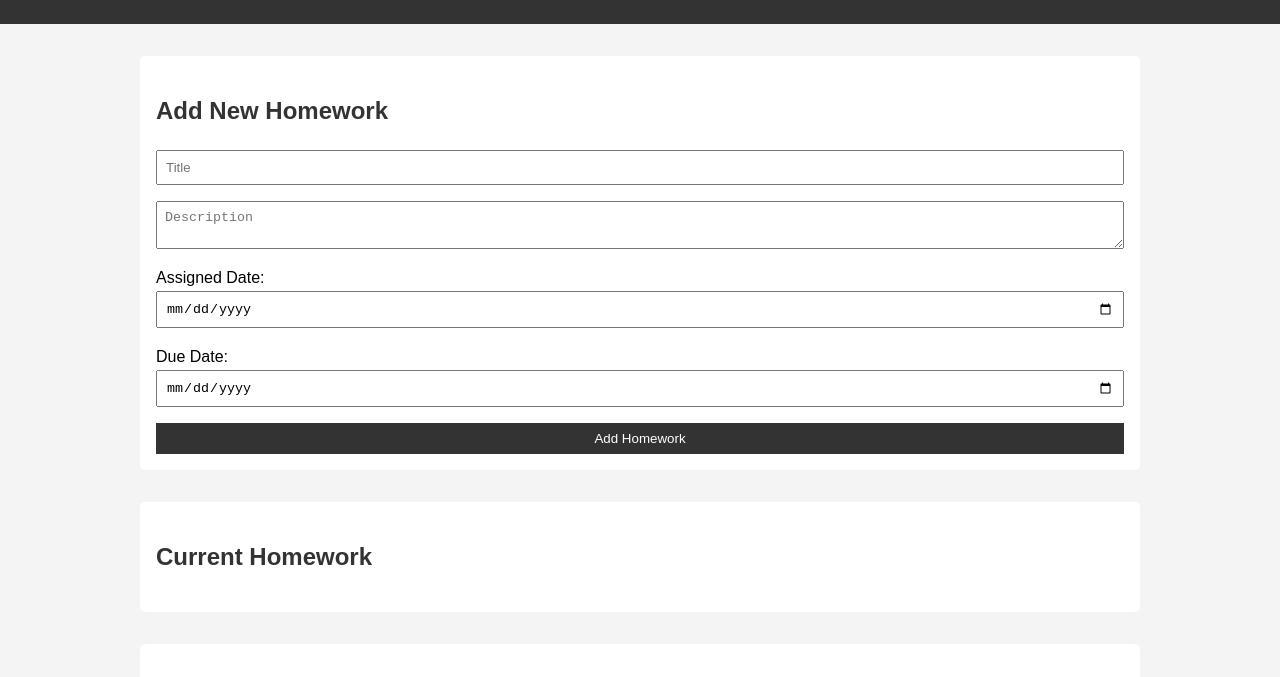
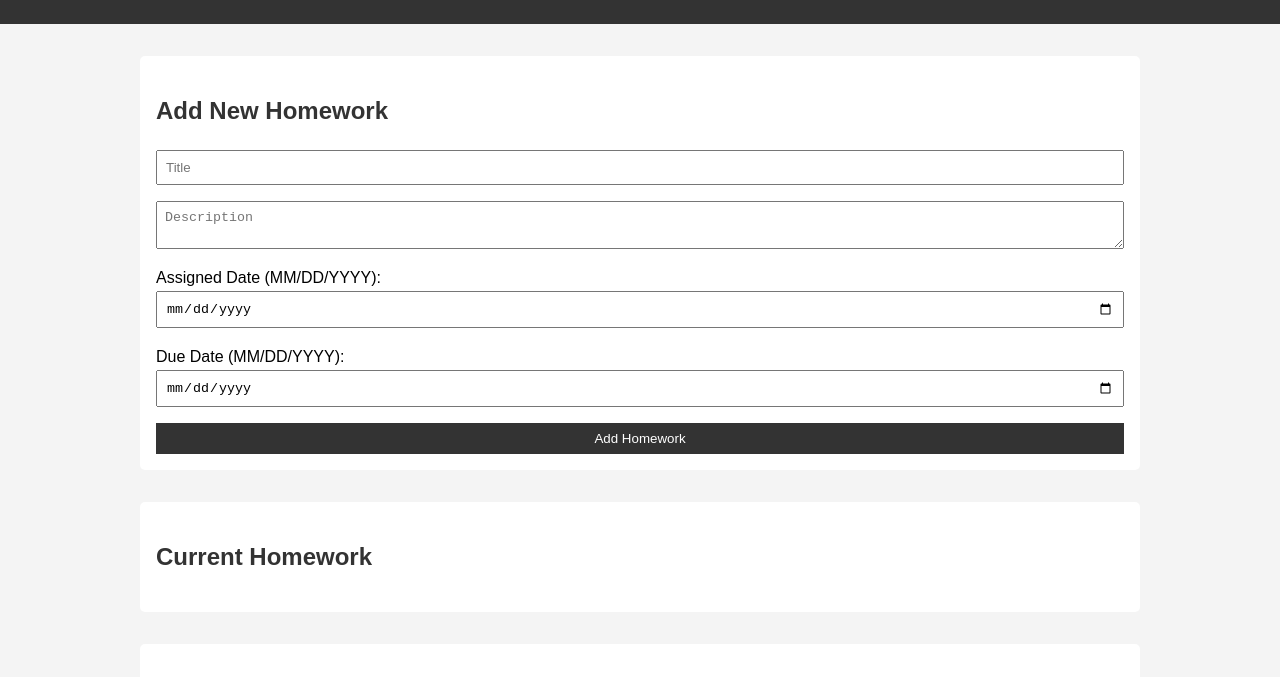
Before and after one commit to Caffeine-Gallery/homeworkhero-0192538ff96a, a website built with Vite: page frontend/index.html in a window 1280 px wide. Shown: the part 102-779 px from the top of the page. Built offline with nearby package versions, Linux system fonts and the light colour scheme; what @dfinity/agent would draw is missing.

Commit message:
019253b9-0175-7335-9aef-ee5100060dd7

```diff
--- a/frontend/index.html
+++ b/frontend/index.html
@@ -16,9 +16,9 @@
             <form id="homework-form">
                 <input type="text" id="title" placeholder="Title" required>
                 <textarea id="description" placeholder="Description" required></textarea>
-                <label for="assigned-date">Assigned Date:</label>
+                <label for="assigned-date">Assigned Date (MM/DD/YYYY):</label>
                 <input type="date" id="assigned-date" required>
-                <label for="due-date">Due Date:</label>
+                <label for="due-date">Due Date (MM/DD/YYYY):</label>
                 <input type="date" id="due-date" required>
                 <button type="submit">Add Homework</button>
             </form>
@@ -45,9 +45,9 @@
                 <input type="hidden" id="edit-id">
                 <input type="text" id="edit-title" placeholder="Title" required>
                 <textarea id="edit-description" placeholder="Description" required></textarea>
-                <label for="edit-assigned-date">Assigned Date:</label>
+                <label for="edit-assigned-date">Assigned Date (MM/DD/YYYY):</label>
                 <input type="date" id="edit-assigned-date" required>
-                <label for="edit-due-date">Due Date:</label>
+                <label for="edit-due-date">Due Date (MM/DD/YYYY):</label>
                 <input type="date" id="edit-due-date" required>
                 <button type="submit">Update Homework</button>
             </form>
--- a/frontend/index.js
+++ b/frontend/index.js
@@ -207,7 +207,6 @@ document.addEventListener('DOMContentLoaded', async () => {
         await loadHomework();
     };
 
-    // Make editHomework function global
     window.editHomework = (id) => {
         console.log('Edit button clicked for homework id:', id);
         const homework = homeworkData.find(hw => hw.id === id);
```
